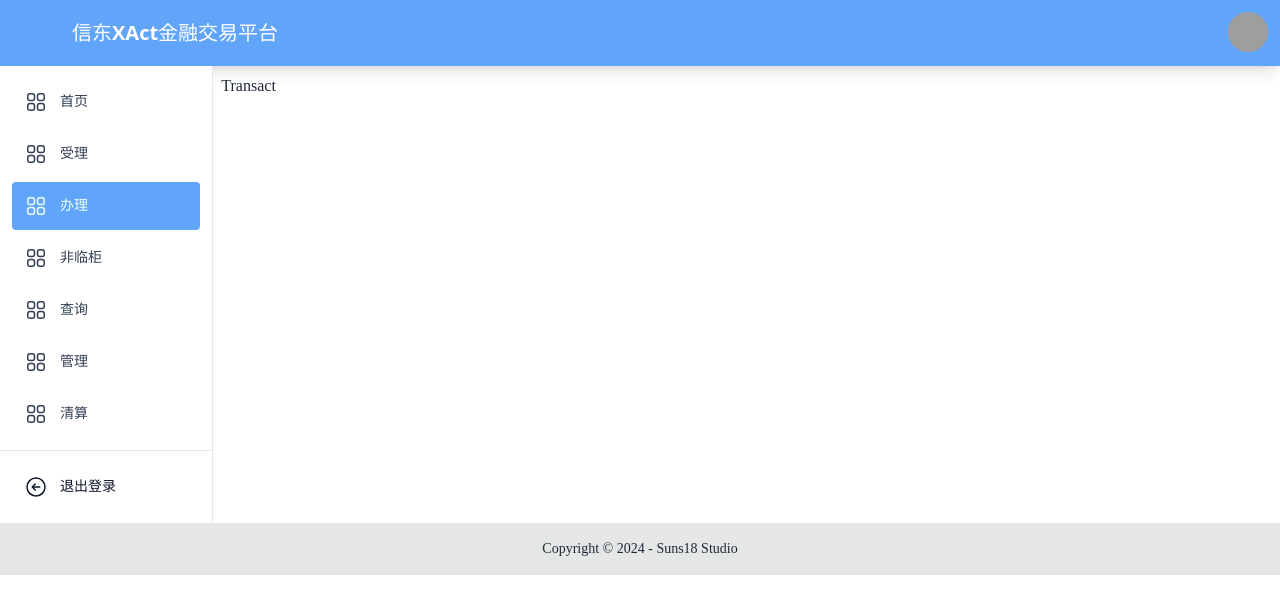
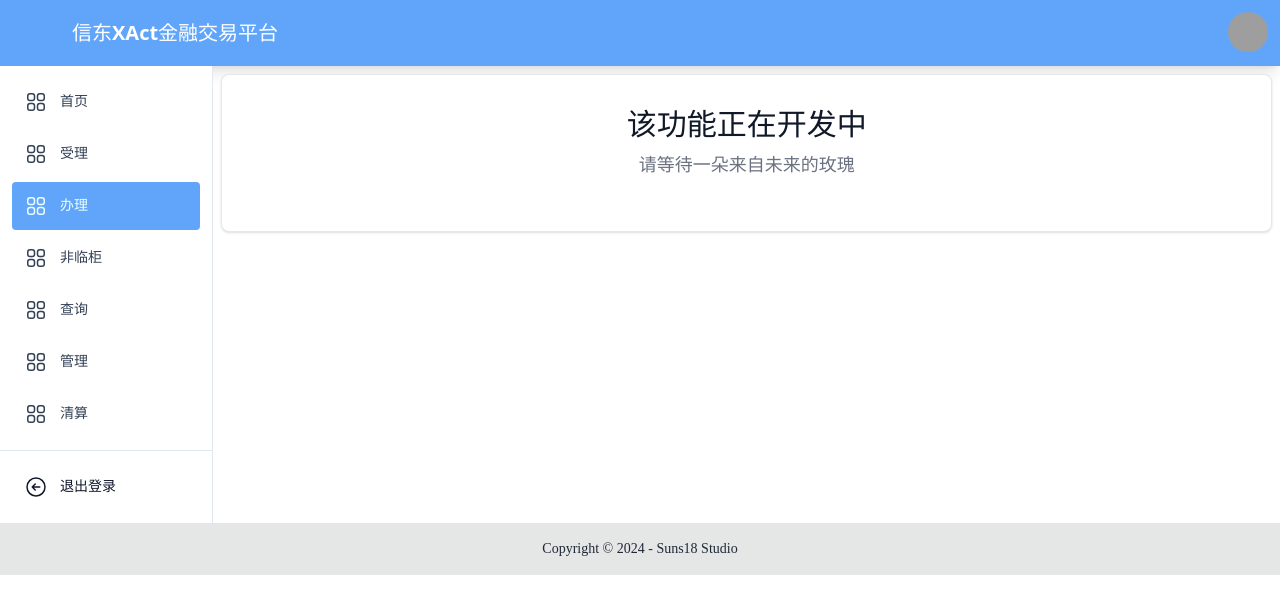
Before and after one commit to suns-18/Xindong-tranxact-front, a Vue app: page /transact in a window 1280 px wide. Shown: the top 614 px of the page. Built offline with nearby package versions, Linux system fonts and the light colour scheme; grey boxes are pictures that could not be loaded.

Commit message:
feat: 404 view

```diff
--- a/src/pages/Transact.vue
+++ b/src/pages/Transact.vue
@@ -1,9 +1,10 @@
 <script setup lang="ts">
 
+import ComingSoon from "@/pages/error/ComingSoon.vue";
 </script>
 
 <template>
-Transact
+    <ComingSoon/>
 </template>
 
 <style scoped>
--- /dev/null
+++ b/src/pages/error/ComingSoon.vue
@@ -0,0 +1,19 @@
+<script setup lang="ts">
+
+</script>
+
+<template>
+
+
+    <div class="w-full p-4 text-center bg-white border border-gray-200 rounded-lg shadow sm:p-8 dark:bg-gray-800 dark:border-gray-700">
+        <h5 class="mb-2 text-3xl font-bold text-gray-900 dark:text-white">该功能正在开发中</h5>
+        <p class="mb-5 text-base text-gray-500 sm:text-lg dark:text-gray-400">
+		        请等待一朵来自未来的玫瑰
+        </p>
+    </div>
+
+</template>
+
+<style scoped>
+
+</style>
```
